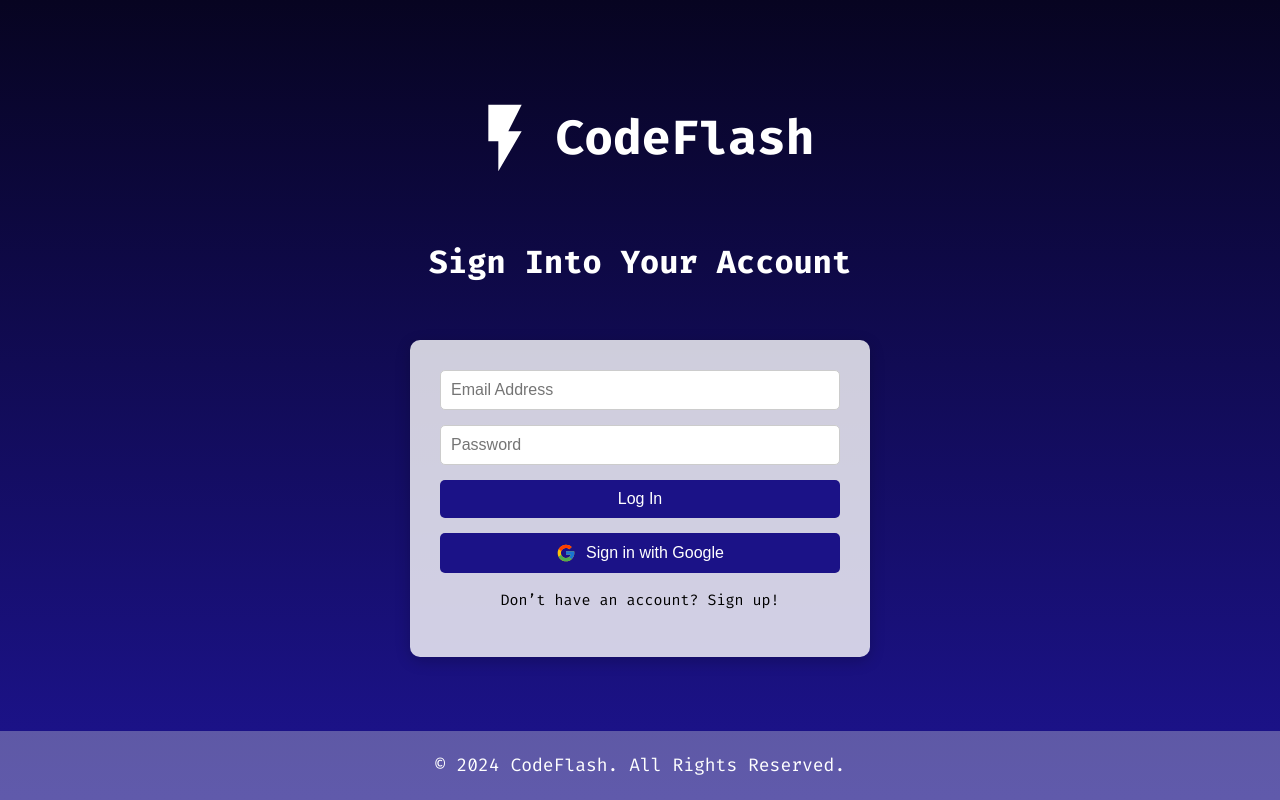
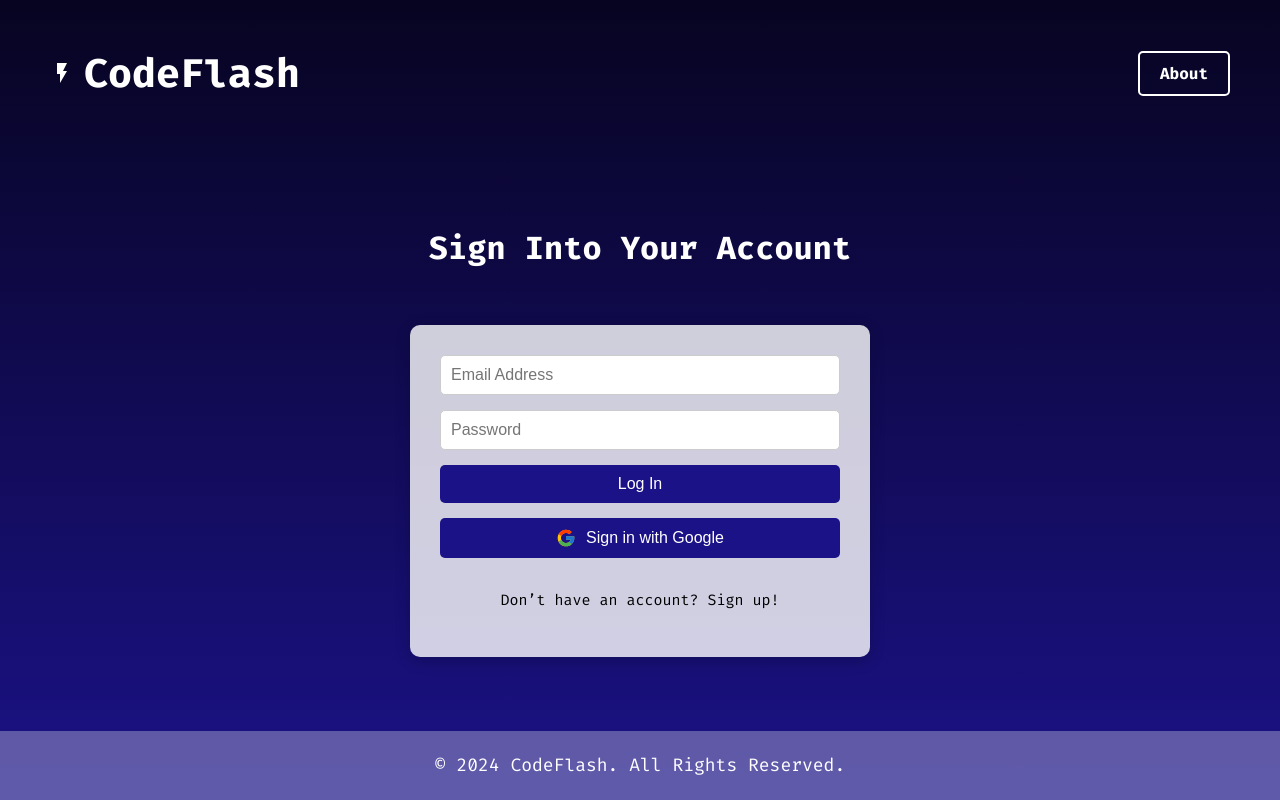
Before and after one commit to synakhanna/ai-flashcards, a Next.js app: page /SignIn in a window 1280 px wide. Built offline with nearby package versions, Linux system fonts and the light colour scheme.

Commit message:
sign-in page completed

```diff
--- a/app/SignIn/page.js
+++ b/app/SignIn/page.js
@@ -1,17 +1,22 @@
 import FlashOnIcon from '@mui/icons-material/FlashOn';
 import { FcGoogle } from 'react-icons/fc';
 import styles from './signin.module.css';
+import Link from 'next/link';
 
 function SignIn() {
   return (
     <div className={styles.pageContainer}>
+      {/* Header Section */}
+      <header className={styles.header}>
+        <div className={styles.logo}>
+        <FlashOnIcon className={styles.logoImage} />
+        <h1 className={styles.title}>CodeFlash</h1>
+        </div>
+          <Link href="/">
+            <button className={styles.aboutButton}>About</button>
+          </Link>
+        </header>
       <div className={styles.contentWrapper}>
-        <div className={styles.header}>
-          <div className={styles.logoContainer}>
-            <FlashOnIcon style={{ fontSize: 80, color: '#FFFFFF' }} />
-            <h1 className={styles.logoText}>CodeFlash</h1>
-          </div>
-        </div>
         <h2 className={styles.subTitle}>Sign Into Your Account</h2>
         <div className={styles.formWrapper}>
           <div className={styles.formContainer}>
@@ -41,11 +46,12 @@
             </form>
           </div>
         </div>
+
       </div>
-      {/* Footer Section */}
-      <footer className={styles.footer}>
-        <p>&copy; 2024 CodeFlash. All Rights Reserved.</p>
-      </footer>
+       {/* Footer Section */}
+       <footer className={styles.footer}>
+          <p>&copy; 2024 CodeFlash. All Rights Reserved.</p>
+        </footer>
     </div>
   );
 }
--- a/app/SignIn/signin.module.css
+++ b/app/SignIn/signin.module.css
@@ -3,42 +3,64 @@
 .pageContainer {
   display: flex;
   flex-direction: column;
-  min-height: 100vh; /* Ensures the container takes the full height of the viewport */
-  background: linear-gradient(#070421, #1B1287); /* Applies the background gradient to the full container */
+  min-height: 100vh;
+  background: linear-gradient(#070421, #1B1287);
+  font-family: 'Fira Code', monospace;
+}
+
+.header {
+  display: flex;
+  align-items: center;
+  justify-content: space-between;
+  padding: 20px;
+  margin-right: 30px;
+  margin-left: 30px;
+  padding-bottom: 0;
 }
 
 .contentWrapper {
   flex: 1;
   display: flex;
   flex-direction: column;
+  justify-content: center; /* Vertically centers the content */
   align-items: center;
-  justify-content: center;
-  padding: 20px;
-  background: linear-gradient(#070421, #1B1287);
-  color: white;
-  font-family: 'Fira Code', monospace;
 }
 
-.header {
-  display: flex;
-  flex-direction: column;
-  align-items: center;
-  margin-bottom: 20px;
-}
-
-.logoContainer {
+.logo {
   display: flex;
   align-items: center;
 }
 
-.logoText {
-  font-size: 3rem;
-  margin-left: 10px;
+.logoImage {
+  width: 40px;
+  height: 40px;
+  margin-right: 10px;
+}
+
+.aboutContainer {
+  display: flex;
+  align-items: center
+}
+
+.aboutButton {
+  background-color: transparent;
+  border: 2px solid #FFFFFF;
   color: #FFFFFF;
+  padding: 10px 20px;
+  text-decoration: none;
+  font-size: 16px;
+  font-weight: bold;
+  border-radius: 5px;
+  font-family: 'Fira Code', monospace;
+  transition: background-color 0.3s ease;
+}
+
+.aboutButton:hover {
+  background-color: #FFFFFF;
+  color: #1B1287;
 }
 
 .subTitle {
-  margin-top: 20px;
   font-size: 2rem;
   text-align: center;
 }
@@ -91,8 +113,14 @@
 }
 
 .signUpText {
+  margin-top: 30px;
   font-size: 15px;
   color: black;
+  transition: all 0.3s ease-in-out;
+}
+
+.signUpText:hover {
+  font-size: 20px;
 }
 
 .googleButton {
```
Also changed, not shown: app/Home/home.module.css (+12 -12 lines).
